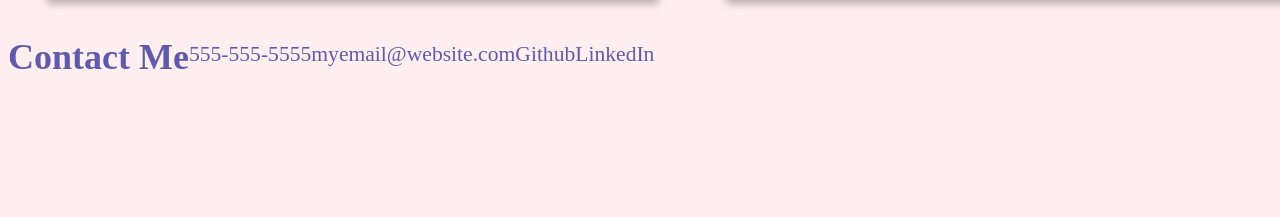
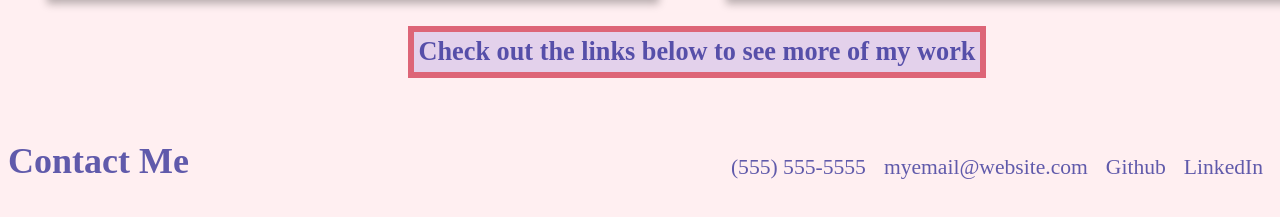
Before and after one commit to aridel96/02-UoM-FullStack-Challenge, a plain HTML site: page index.html in a window 1280 px wide. Shown: the part 2194-2411 px from the top of the page. Before the commit the page ends 2309 px from the top, so only its background shows below. Drawn offline with Linux system fonts and the light colour scheme.

Commit message:
Fixed spacing for footer element and updated achor href for footer list elements

```diff
--- a/assets/CSS/style.css
+++ b/assets/CSS/style.css
@@ -165,14 +165,11 @@ h3 {
     padding: 0px 9px;
 }
 
-/* .myProject {
-
-} */
-
 .workRow {
     display: flex;
-    flex-flow: row wrap;lay:
+    flex-flow: row wrap;
 }
+
 .projectCard {
     width: 600px;
     height: 500px;
@@ -184,6 +181,7 @@ h3 {
 .project:hover > .description {
     display: block;
 }
+
 .mainProject:hover {
     height:820px;
 }
@@ -198,12 +196,23 @@ h3 {
     color: #000080d3;
 }
 
+#moreWork {
+    width:fit-content;
+    border: solid 6px var(--border-color);
+    background-color: var(--card-background);
+    display: flex;
+    padding: 5px;
+    position: relative;
+    right: 30%;
+    left: 29%;
+}
+
 
 
 footer {
     display: flex;
     flex-flow: row wrap;
-    right: 0px;
+    justify-content: space-between;
 }
 
 
@@ -221,5 +230,6 @@ footer {
 
 .footerItem {
     font-size: 60%;
+    padding: 9px;
     justify-content: space-around;
 }
--- a/index.html
+++ b/index.html
@@ -97,8 +97,12 @@
                             <p class="description">Lorem ipsum dolor sit amet, consectetur adipisicing elit. Suscipit esse perferendis non quo obcaecati voluptas optio facilis dignissimos numquam, ea nobis vel laboriosam omnis! Esse cumque totam explicabo dignissimos mollitia.</p>
                             <p id="click-on-image" class="description">Click on the image to visit the page</p>
                         </aside>
+                    </section>
 
+                    <section>           <!--The content has only one 1 column-->
+                        <h3 id="moreWork">Check out the links below to see more of my work</h3>
                     </section>
+
                 </section>
             </section>
 
@@ -111,10 +115,10 @@
                     <nav id="navFooter">
                         <ul id="footerMenu">
                             <li>
-                                <a href="#555-555-5555" class="footerItem">555-555-5555</a>
+                                <a href="tel:+(555)555-5555" class="footerItem">(555) 555-5555</a>
                             </li>
                             <li>
-                                <a href="#myemail@website.com" class="footerItem">myemail@website.com</a>
+                                <a href="mailto:myemail@website.com" class="footerItem">myemail@website.com</a>
                             </li>
                             <li>
                                 <a href="#https://github.com/aridel96" class="footerItem">Github</a>
```
Also changed, not shown: assets/Images/google logo.png (deleted).
